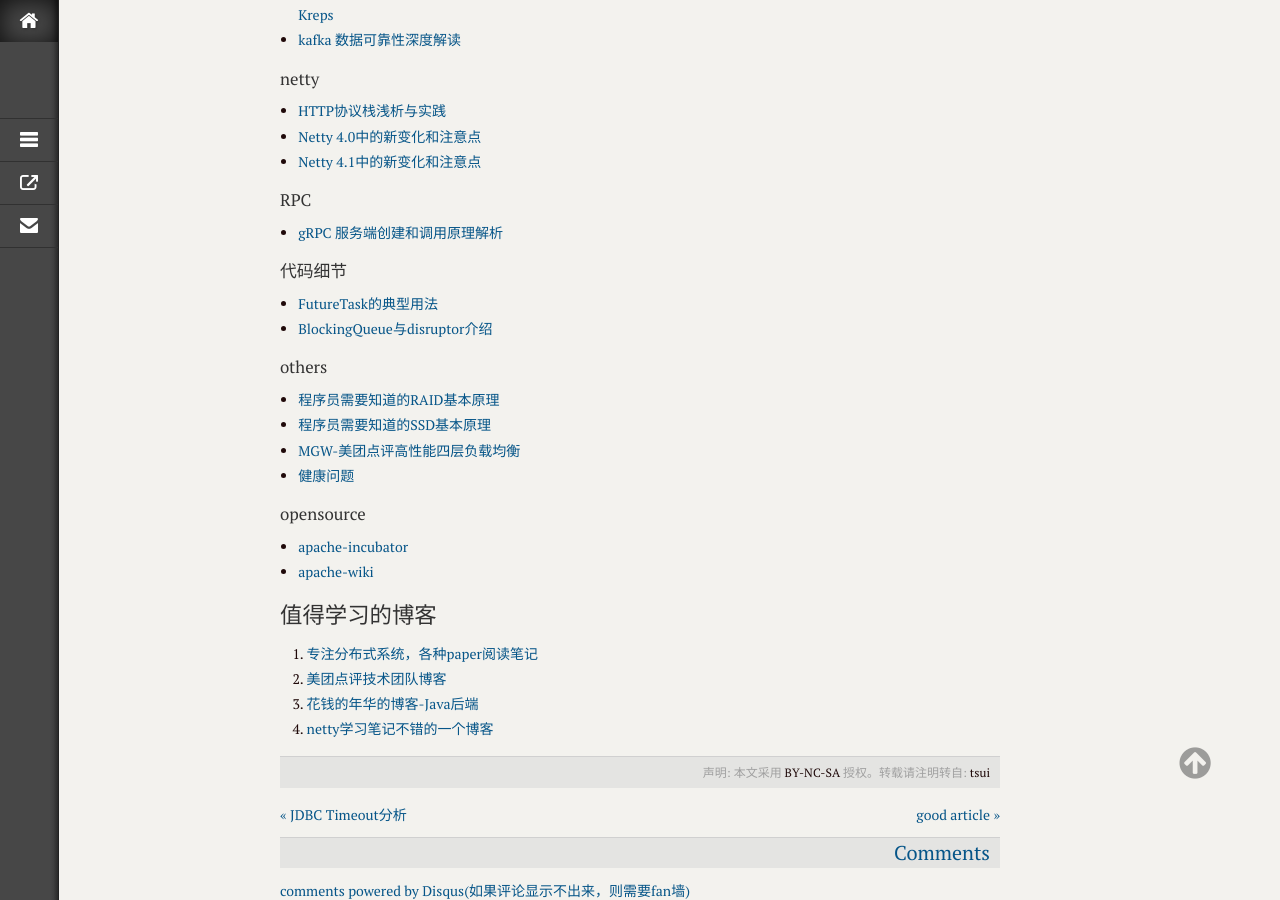
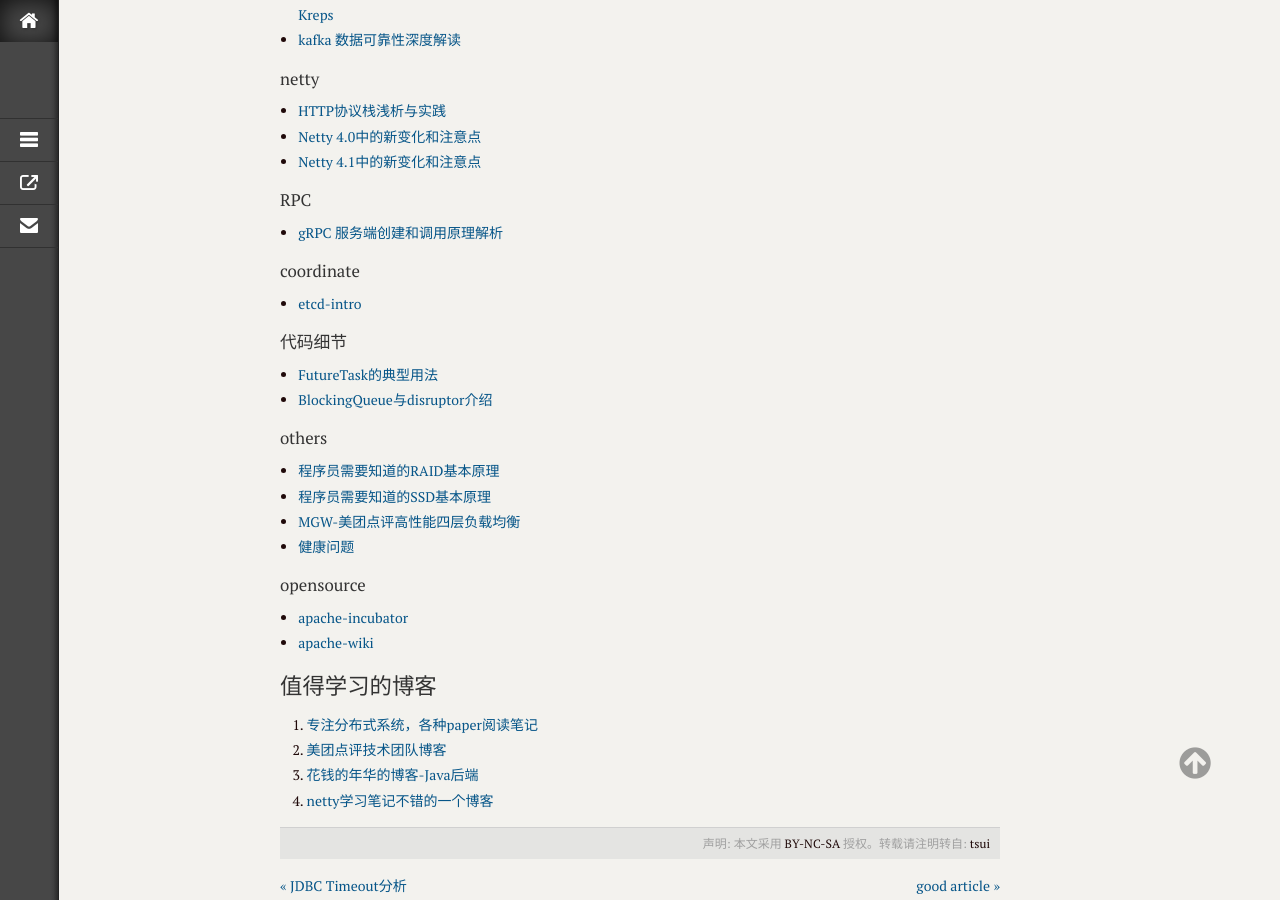
Before and after one commit to xmtsui/blog, a Jekyll site: the page built from _posts/2017/2017-03-14-readqueue-01.md, in a window 1280 px wide and 900 px high, scrolled down 1862 px. Built offline with Jekyll 4.4.1, drawn with Linux system fonts in a browser that asks for light colours; comment, search, counter and statistics services are not loaded.

Commit message:
modify by quickcommint

```diff
--- a/_posts/2017/2017-03-14-readqueue-01.md
+++ b/_posts/2017/2017-03-14-readqueue-01.md
@@ -83,6 +83,9 @@
 #### RPC
 * [gRPC 服务端创建和调用原理解析](https://mp.weixin.qq.com/s/vzNph6EDVFiYBKzS7AHiVA)
 
+#### coordinate
+* [etcd-intro](http://www.infoq.com/cn/articles/etcd-interpretation-application-scenario-implement-principle)
+
 #### 代码细节
 * [FutureTask的典型用法](http://blog.csdn.net/linchunquan/article/details/22382487)
 * [BlockingQueue与disruptor介绍](https://tech.meituan.com/disruptor.html)
```
